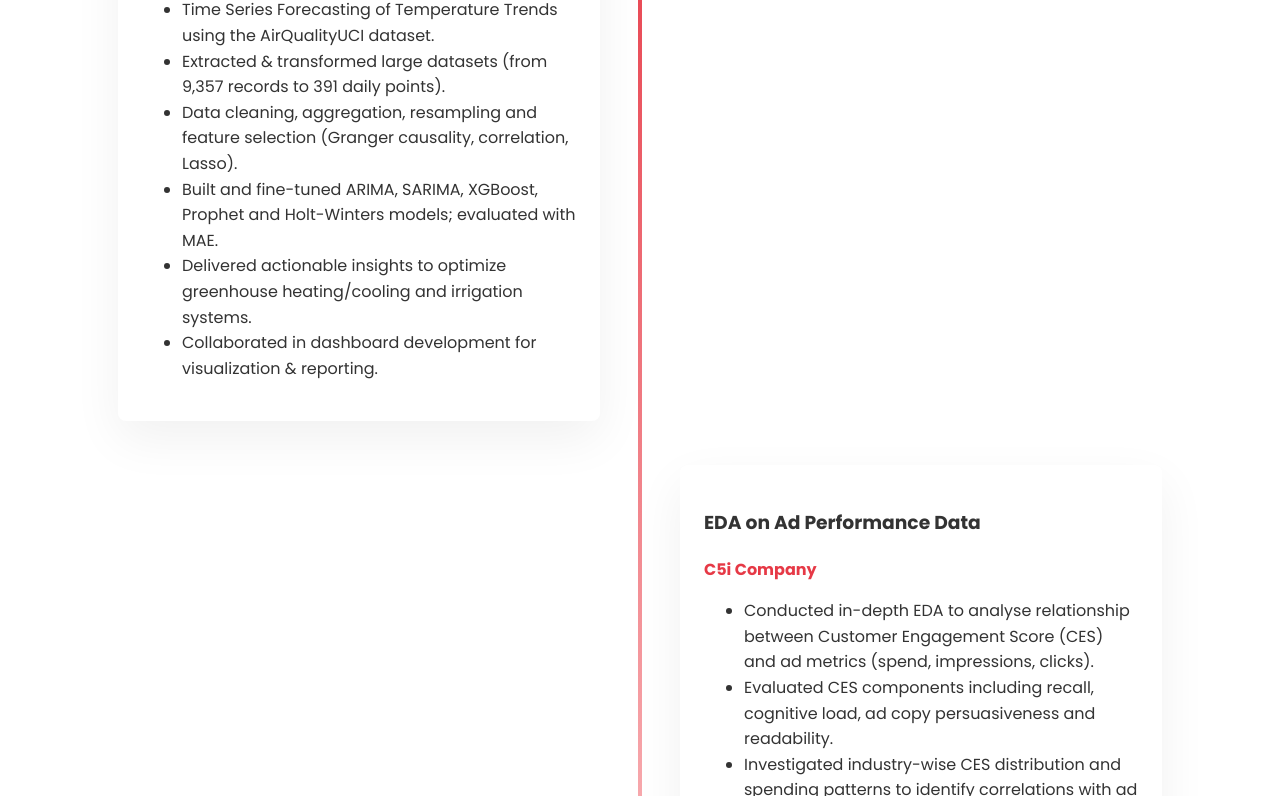
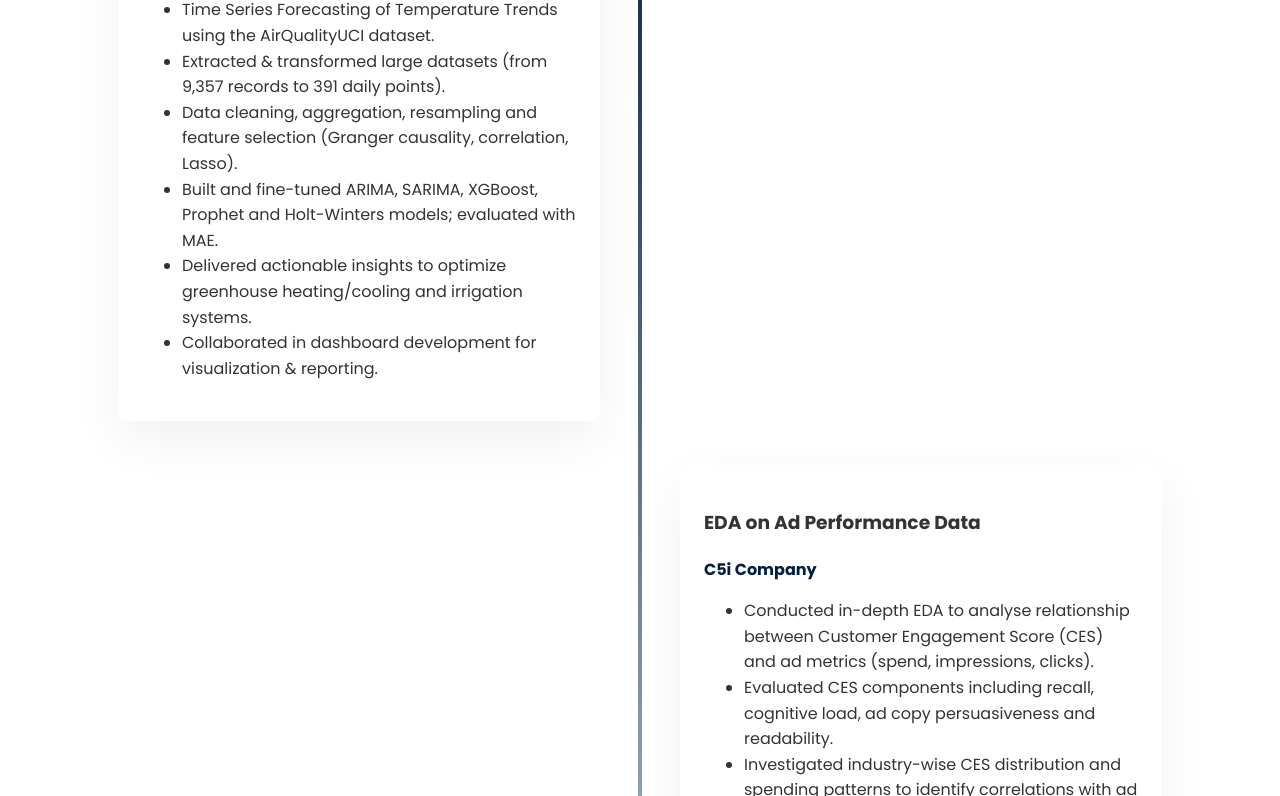
Before and after one commit to hemalatham236/hemalatha.github.io, a plain HTML site: page index.html in a window 1280 px wide. Shown: the part 2004-2800 px from the top of the page. Drawn offline with nearby package versions, Linux system fonts and the light colour scheme.

Commit message:
Change accent color and update hero background

```diff
--- a/styles.css
+++ b/styles.css
@@ -1,5 +1,5 @@
 :root{
-  --accent: #e63946;
+  --accent: #001f3f;
   --bg: #ffffff;
   --text: #333;
   --muted: #6b6b6b;
@@ -22,7 +22,7 @@ body{margin:0;color:var(--text);background:var(--bg);line-height:1.6;-webkit-fon
 .nav-toggle{display:none;background:transparent;border:none;font-size:22px}
 
 /* Hero */
-.hero{background:linear-gradient(135deg, rgba(230,57,70,0.95), rgba(230,57,70,0.95));color:#fff;padding:72px 0;position:relative;overflow:hidden}
+.hero{background:linear-gradient(135deg, rgba(0,31,63,0.95), rgba(0,31,63,0.95));color:#fff;padding:72px 0;position:relative;overflow:hidden}
 .hero-inner{display:flex;align-items:center;gap:30px}
 .hero-left{flex:1}
 .im{font-weight:600;margin:0 0 10px 0;opacity:0.95}
@@ -61,7 +61,7 @@ body{margin:0;color:var(--text);background:var(--bg);line-height:1.6;-webkit-fon
 
 /* Timeline */
 .timeline-grid{position:relative;padding-top:10px}
-.timeline-grid::before{content:"";position:absolute;left:50%;top:10px;bottom:10px;width:4px;background:linear-gradient(var(--accent), #ffdfdf);transform:translateX(-50%)}
+.timeline-grid::before{content:"";position:absolute;left:50%;top:10px;bottom:10px;width:4px;background:linear-gradient(var(--accent), #d6e0f0);transform:translateX(-50%)}
 .timeline-item{width:50%;padding:22px 40px;position:relative}
 .timeline-item.left{left:0}
 .timeline-item.right{left:50%}
```
